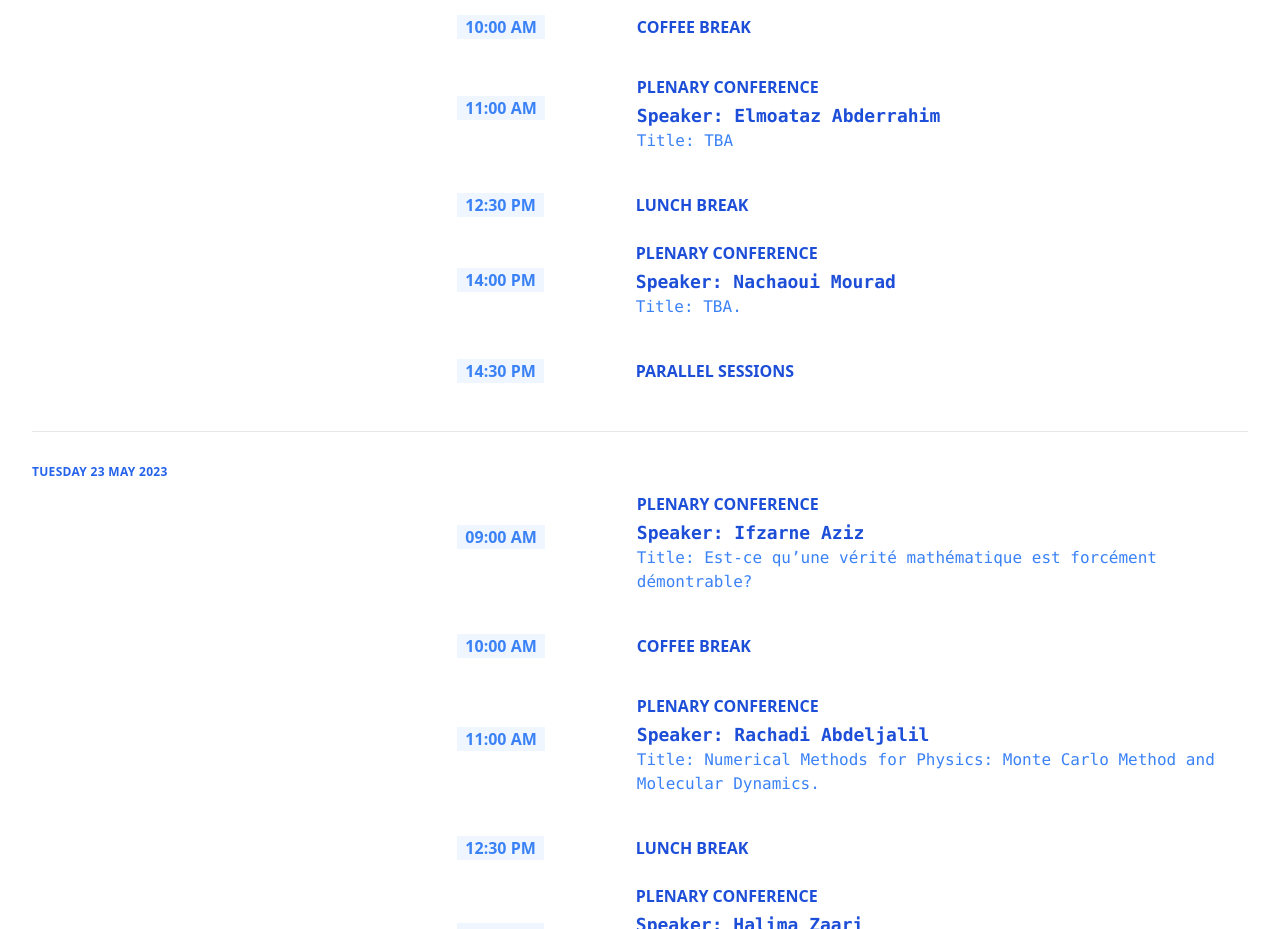
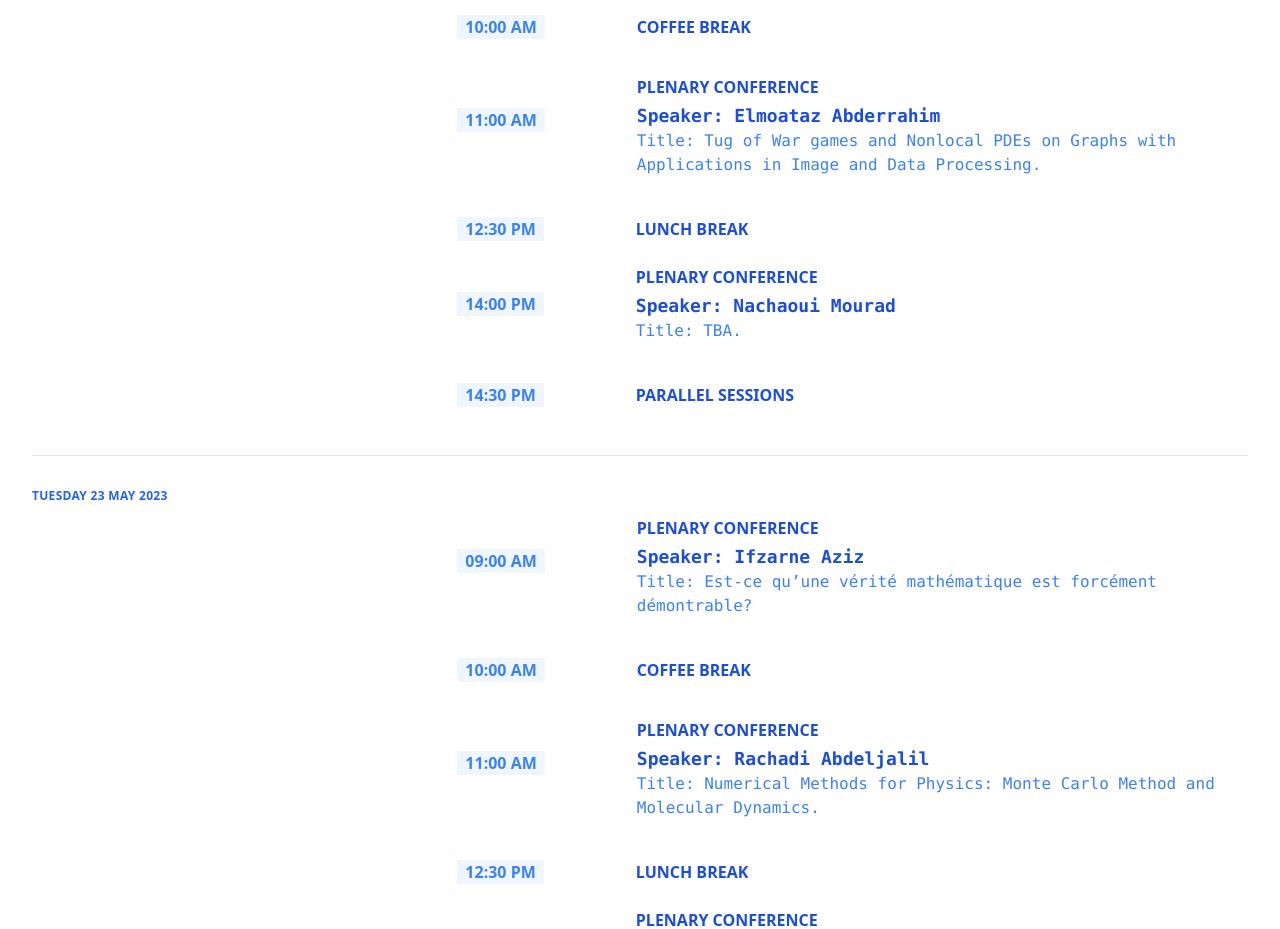
Before and after one commit to CodeSplash/JDMSI2023, a website: page index.html in a window 1280 px wide. Shown: the part 3251-4180 px from the top of the page. Drawn offline with Linux system fonts and the light colour scheme.

Commit message:
Update index.html

```diff
--- a/index.html
+++ b/index.html
@@ -857,7 +857,7 @@
                           Speaker: Elmoataz Abderrahim
                         </p>
                         <p class="text-blue-500 font-mono text-base">
-                          Title: TBA
+                          Title: Tug of War games and Nonlocal PDEs on Graphs  with Applications in Image and Data Processing.
                       </p>
                     </div>
 
```
